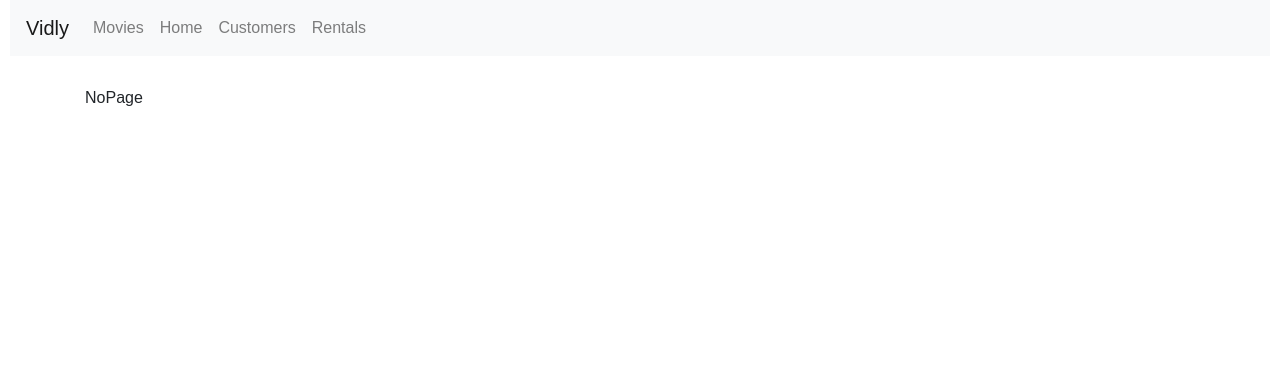
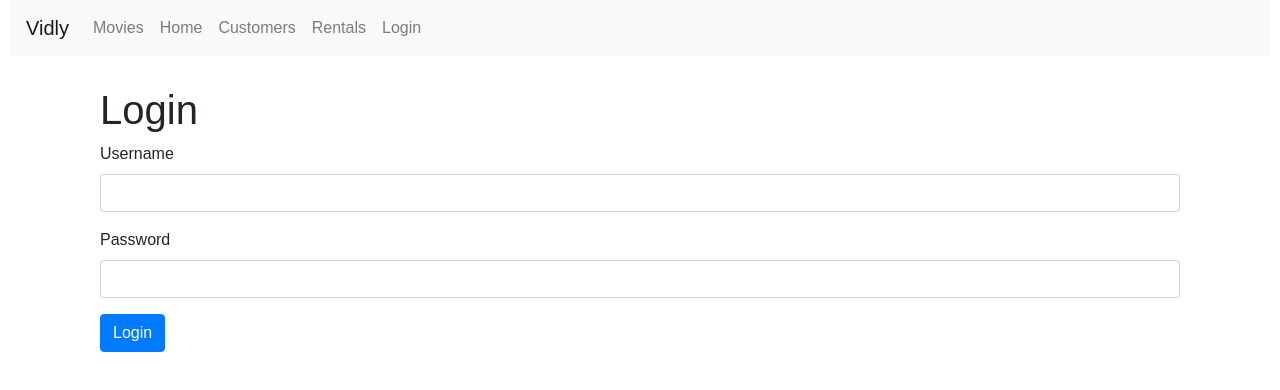
Before and after one commit to C00deian/Vidly, a React (Vite) app: page /login in a window 1280 px wide. Shown: the top 390 px of the page. Built offline with nearby package versions, Linux system fonts and the light colour scheme.

Commit message:
Form creation and input handling

```diff
--- a/src/App.jsx
+++ b/src/App.jsx
@@ -1,21 +1,24 @@
 import Movies from "./components/Movies";
-import { Navigate, Route, Routes } from "react-router-dom";
+import {  Route, Routes } from "react-router-dom";
 import Customers from "./components/Pages/Customers";
 import Home from "./components/pages/Home";
 import Rentals from "./components/Pages/Rentals";
 import NoPage from "./components/pages/NoPage";
 import Navbar from "./components/Navbar";
 import MovieForm from "./components/Pages/MovieForm";
+import LoginForm from "./components/Pages/LoginForm";
 // import './App.css'
 
 function App() {
   const routeCompnents = [
+    { path: "/login", elements: <LoginForm /> },
     { path: "/", elements: <Movies /> },
     { path: "/movies/:id", elements: <MovieForm /> },
     { path: "*", elements: <NoPage /> },
     { path: "/home", elements: <Home /> },
     { path: "/customers", elements: <Customers /> },
     { path: "/rentals", elements: <Rentals /> },
+
   ];
 
   return (
--- a/src/components/Navbar.jsx
+++ b/src/components/Navbar.jsx
@@ -7,6 +7,7 @@ function Navbar() {
     { link: "/home", name: "Home" },
     { link: "/customers", name: "Customers" },
     { link: "/rentals", name: "Rentals" },
+    { link: "/login", name: "Login" },
   ];
 
   return (
--- /dev/null
+++ b/src/components/Pages/LoginForm.jsx
@@ -0,0 +1,52 @@
+import React, { Component } from "react";
+
+export default class LoginForm extends Component {
+  state = {
+    account: {
+      username: "",
+      password: "",
+    },
+  };
+  handleSubmit = (e) => {
+    e.preventDefault();
+  };
+  handleChange = ({ currentTarget: input }) => {
+    const account = { ...this.state.account };
+    account[input.name] = input.value;
+    this.setState({ account });
+  };
+
+  render() {
+    const { account } = this.state;
+    return (
+      <div className="container">
+        <h1>Login</h1>
+        <form onSubmit={this.handleSubmit}>
+          <div className="form-group">
+            <label htmlFor="username">Username</label>
+
+            <input
+              id="username"
+              onChange={this.handleChange}
+              value={account.username}
+              name="username"
+              type="text"
+              className="form-control"
+            />
+          </div>
+          <div className="form-group">
+            <label htmlFor="">Password</label>
+            <input
+              type="text"
+              className="form-control"
+              onChange={this.handleChange}
+              value={account.name}
+              name="name"
+            />
+          </div>
+          <button className="btn btn-primary">Login</button>
+        </form>
+      </div>
+    );
+  }
+}
```
Also changed, not shown: src/components/Pages/MovieForm.jsx (line endings or trailing spaces).
